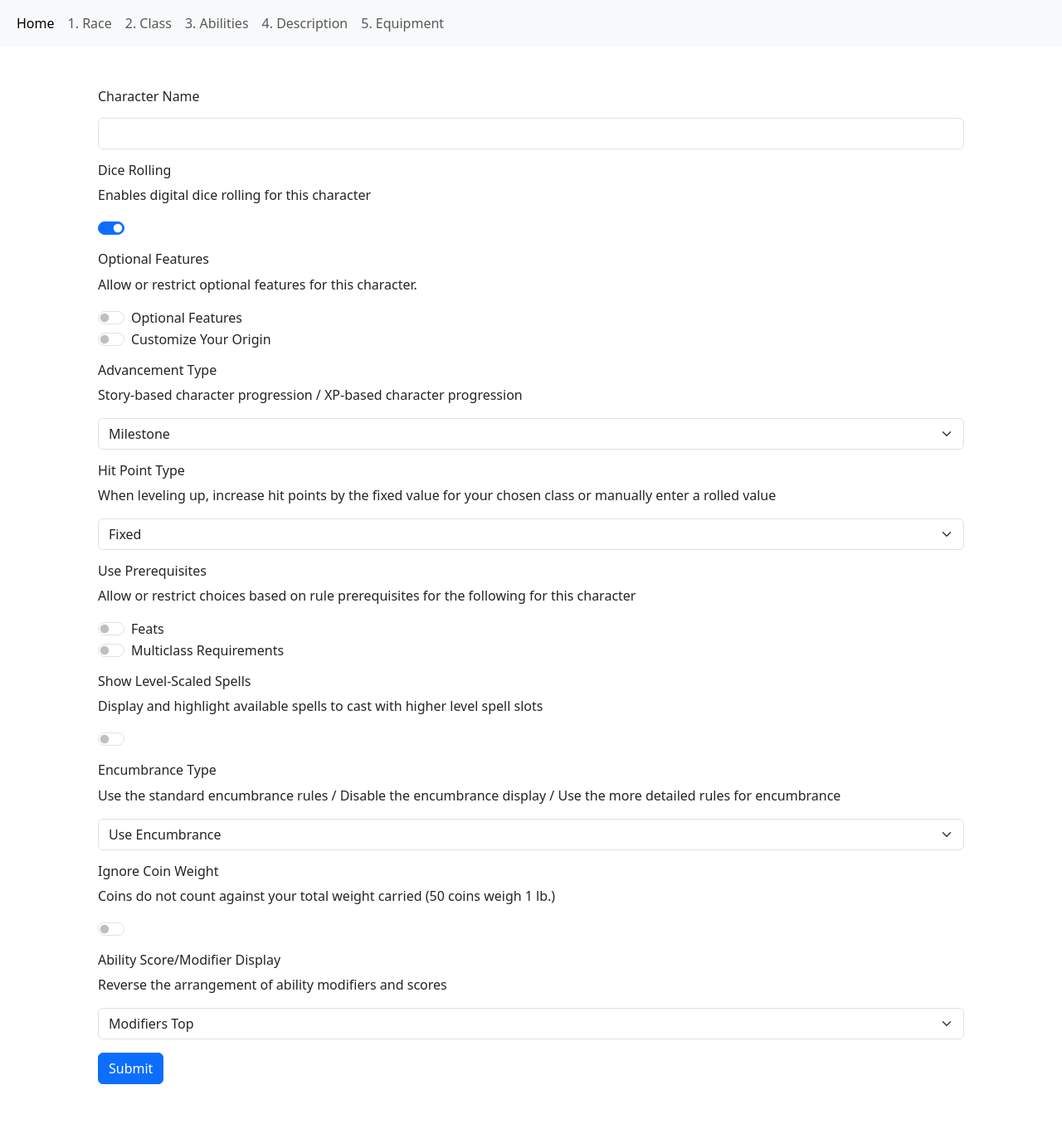
After one commit to giantdwarf17/5e-thing, a Flask app: page /create in a window 1280 px wide. The commit adds this page. Shown: the whole page at 83% size. Run offline with Flask 3, Linux system fonts and the light colour scheme.

Commit message:
create character page

```diff
--- a/app.py
+++ b/app.py
@@ -6,5 +6,9 @@ app = Flask(__name__)
 def index():
     return render_template('index.html')
 
+@app.route("/create")
+def create():
+    return render_template('create.html')
+
 if __name__ == '__main__':
-    app.run(debug=True, use_reloader=False, port=5000, host="0.0.0.0")
+    app.run(debug=True, use_reloader=True, port=5000, host="0.0.0.0")
--- a/templates/base.html
+++ b/templates/base.html
@@ -1,14 +1,11 @@
 <!DOCTYPE html>
-<html lang="en" data-bs-theme="dark">
+<html lang="en">
 
 <head>
   <meta charset="utf-8">
   <meta name="viewport" content="width=device-width, initial-scale=1">
-  <link href="https://cdn.jsdelivr.net/npm/bootstrap@5.3.2/dist/css/bootstrap.min.css" rel="stylesheet">
-  <link href="https://unpkg.com/gridjs/dist/theme/mermaid.min.css" rel="stylesheet" />
+  <link href="https://cdn.jsdelivr.net/npm/bootstrap@5.3.3/dist/css/bootstrap.min.css" rel="stylesheet" integrity="sha384-QWTKZyjpPEjISv5WaRU9OFeRpok6YctnYmDr5pNlyT2bRjXh0JMhjY6hW+ALEwIH" crossorigin="anonymous">
   <link href="/static/css/styles.css" rel="stylesheet">
-  <script src="https://cdn.jsdelivr.net/npm/bootstrap@5.3.2/dist/js/bootstrap.bundle.min.js"></script>
-  <script src="https://unpkg.com/gridjs/dist/gridjs.umd.js"></script>
   <script src="/static/scripts.js"></script>
 </head>
 
@@ -16,6 +13,7 @@
   <div class="content">
     {% block content %} {% endblock %}
   </div>
+  <script src="https://cdn.jsdelivr.net/npm/bootstrap@5.3.3/dist/js/bootstrap.bundle.min.js" integrity="sha384-YvpcrYf0tY3lHB60NNkmXc5s9fDVZLESaAA55NDzOxhy9GkcIdslK1eN7N6jIeHz" crossorigin="anonymous"></script>
 </body>
 
 </html>
--- /dev/null
+++ b/templates/create.html
@@ -0,0 +1,129 @@
+{% extends 'base.html' %}
+
+{% block content %}
+
+<nav class="navbar navbar-expand-lg bg-body-tertiary">
+  <div class="container-fluid">
+    <ul class="navbar-nav">
+        <li class="nav-item">
+          <a class="nav-link active" href="#">Home</a>
+        </li>
+        <li class="nav-item">
+          <a class="nav-link" href="#">1. Race</a>
+        </li>
+        <li class="nav-item">
+          <a class="nav-link" href="#">2. Class</a>
+        </li>
+        <li class="nav-item">
+          <a class="nav-link" href="#">3. Abilities</a>
+        </li>
+        <li class="nav-item">
+          <a class="nav-link" href="#">4. Description</a>
+        </li>
+        <li class="nav-item">
+          <a class="nav-link" href="#">5. Equipment</a>
+        </li>
+      </ul>
+  </div>
+</nav>
+
+<div class="container p-5">
+  <form>
+    <div class="mb-3">
+        <label for="characterName" class="form-label"><h6>Character Name</h6></label>
+        <input type="text" class="form-control" id="characterName">
+    </div>
+
+    <div class="mb-3">
+      <h6>Dice Rolling</h6>
+      <p>Enables digital dice rolling for this character</p>
+      <div class="form-check form-switch">
+        <input class="form-check-input" type="checkbox" role="switch" id="dicerolling" checked>
+      </div>
+    </div>
+
+    <div class="mb-3">
+      <h6>Optional Features</h6>
+      <p>Allow or restrict optional features for this character.</p>
+      <div class="form-check form-switch">
+        <input class="form-check-input" type="checkbox" role="switch" id="optionalfeatures">
+        <label class="form-check-label" for="optionalfeatures">Optional Features</label>
+      </div>
+
+      <div class="form-check form-switch">
+        <input class="form-check-input" type="checkbox" role="switch" id="customorigin">
+        <label class="form-check-label" for="customorigin">Customize Your Origin</label>
+      </div>
+    </div>
+
+    <div class="mb-3">
+        <h6>Advancement Type</h6>
+        <p>Story-based character progression / XP-based character progression</p>
+        <select class="form-select" aria-label="Milestone">
+          <option selected>Milestone</option>
+          <option value="xp">XP</option>
+        </select>
+    </div>
+
+    <div class="mb-3">
+        <h6>Hit Point Type</h6>
+        <p>When leveling up, increase hit points by the fixed value for your chosen class or manually enter a rolled value</p>
+        <select class="form-select" aria-label="Fixed">
+            <option selected>Fixed</option>
+            <option value="manual">Manual</option>
+        </select>
+    </div>
+
+    <div class="mb-3">
+        <h6>Use Prerequisites</h6>
+        <p>Allow or restrict choices based on rule prerequisites for the following for this character</p>
+        <div class="form-check form-switch">
+            <input class="form-check-input" type="checkbox" role="switch" id="feats">
+            <label class="form-check-label" for="feats">Feats</label>
+        </div>
+        <div class="form-check form-switch">
+            <input class="form-check-input" type="checkbox" role="switch" id="multiclass">
+            <label class="form-check-label" for="multiclass">Multiclass Requirements</label>
+        </div>
+    </div>
+
+    <div class="mb-3">
+        <h6>Show Level-Scaled Spells</h6>
+        <p>Display and highlight available spells to cast with higher level spell slots</p>
+        <div class="form-check form-switch">
+            <input class="form-check-input" type="checkbox" role="switch" id="levelscaling">
+            <label class="form-check-label" for="levelscaling"></label>
+        </div>
+    </div>
+
+    <div class="mb-3">
+        <h6>Encumbrance Type</h6>
+        <p>Use the standard encumbrance rules / Disable the encumbrance display / Use the more detailed rules for encumbrance</p>
+        <select class="form-select">
+            <option selected>Use Encumbrance</option>
+            <option value="no-encumbrance">No Encumbrance</option>
+            <option value="v-encumbrance">Variant Encumbrance</option>
+        </select>
+    </div>
+
+    <div class="mb-3">
+        <h6>Ignore Coin Weight</h6>
+        <p>Coins do not count against your total weight carried (50 coins weigh 1 lb.)</p>
+        <div class="form-check form-switch">
+            <input class="form-check-input" type="checkbox" role="switch" id="coinweight">
+            <label class="form-check-label" for="coinweight"></label>
+        </div>
+    </div>
+
+    <div class="mb-3">
+        <h6>Ability Score/Modifier Display</h6>
+        <p>Reverse the arrangement of ability modifiers and scores</p>
+        <select class="form-select">
+            <option selected>Modifiers Top</option>
+            <option value="scores-top">Scores Top</option>
+        </select>
+    </div>
+    <button type="submit" class="btn btn-primary">Submit</button>
+  </form>
+</div>
+{% endblock %}
```
Also changed, not shown: templates/index.html (+55 -0 lines), 1 other file.
